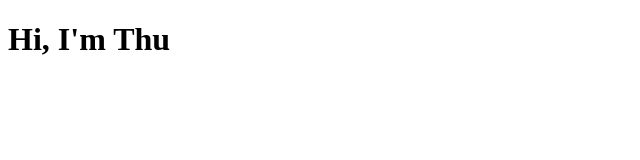
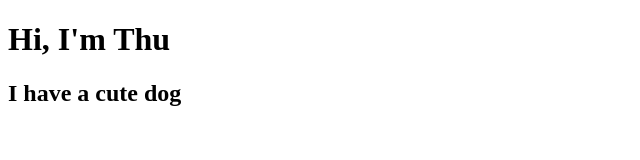
Before and after one commit to thu1111/thu-portfolio, a plain HTML site: page index.html in a window 1280 px wide. Shown: the whole page, without its empty margins (0-640 px from the left). Drawn offline with Linux system fonts and the light colour scheme.

Commit message:
edit index.html

```diff
--- a/index.html
+++ b/index.html
@@ -7,5 +7,6 @@
 </head>
 <body>
     <h1>Hi, I'm Thu</h1>
+    <h2>I have a cute dog</h2>
 </body>
 </html>
```
